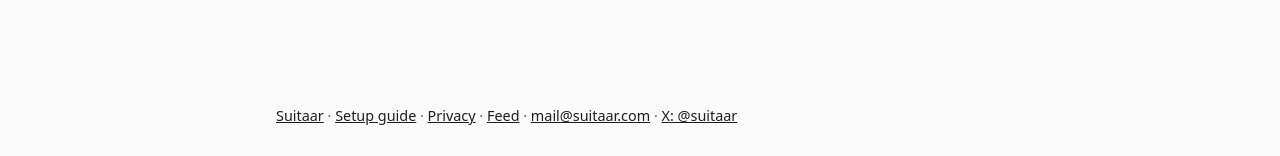
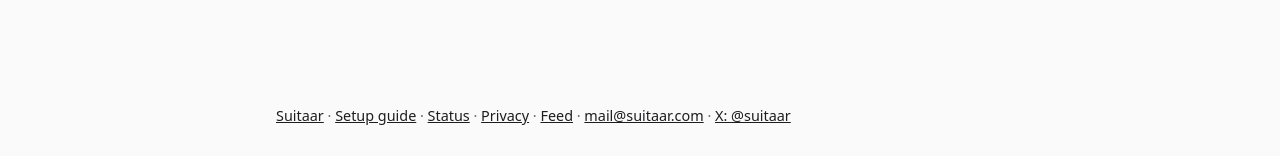
Before and after one commit to Suitaar/news, a Jekyll site: the page built from index.html, in a window 1280 px wide. Shown: the part 856-1012 px from the top of the page. Built offline with Jekyll 4.4.1, drawn with Linux system fonts in a browser that asks for light colours.

Commit message:
Add: a Status link to the footer, after Setup guide

```diff
--- a/_layouts/default.html
+++ b/_layouts/default.html
@@ -26,7 +26,7 @@
     {{ content }}
   </main>
   <footer>
-    <a href="https://suitaar.com/">Suitaar</a> · <a href="https://suitaar.com/guide">Setup guide</a> · <a href="{{ '/privacy/' | relative_url }}">Privacy</a> · <a href="{{ '/feed.xml' | relative_url }}">Feed</a> · <a href="mailto:mail@suitaar.com">mail@suitaar.com</a> · <a href="https://x.com/suitaar" rel="noopener">X: @suitaar</a>
+    <a href="https://suitaar.com/">Suitaar</a> · <a href="https://suitaar.com/guide">Setup guide</a> · <a href="https://status.suitaar.com" rel="noopener">Status</a> · <a href="{{ '/privacy/' | relative_url }}">Privacy</a> · <a href="{{ '/feed.xml' | relative_url }}">Feed</a> · <a href="mailto:mail@suitaar.com">mail@suitaar.com</a> · <a href="https://x.com/suitaar" rel="noopener">X: @suitaar</a>
   </footer>
 </body>
 </html>
```
